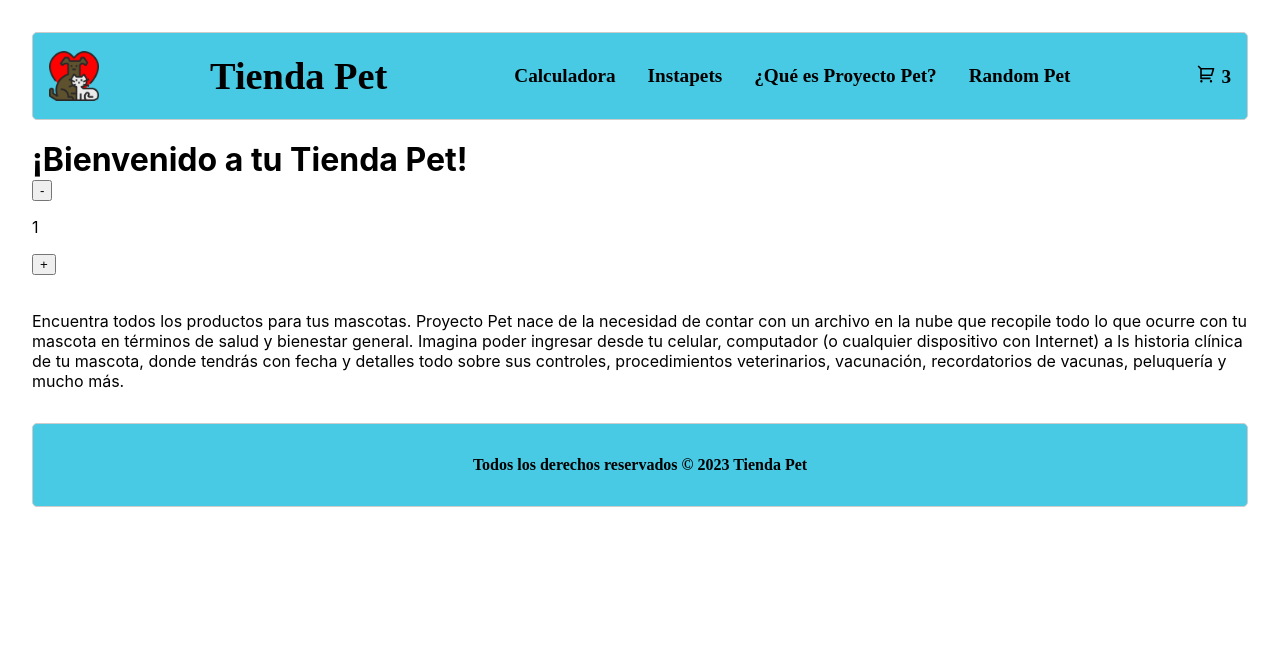
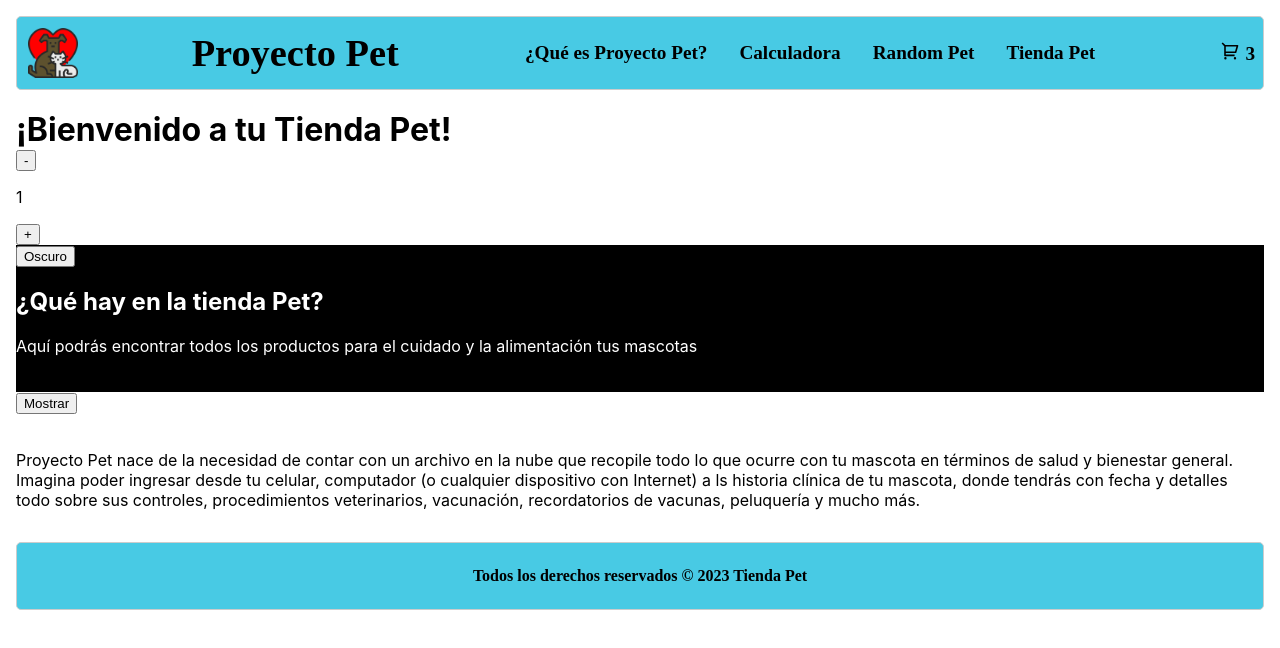
Before and after one commit to HolaKaths/React-PreEntrega2-RamirezArias, a React (Create React App) app: page / in a window 1280 px wide. Shown: the top 648 px of the page. Built offline with nearby package versions, Linux system fonts and the light colour scheme.

Commit message:
Nuevos componentes+ detalles entrega1

```diff
--- a/src/App.jsx
+++ b/src/App.jsx
@@ -3,7 +3,8 @@ import ItemListContainer from './components/ItemListContainer/ItemListContainer'
 import NavBar from './components/NavBar/NavBar';
 import Footer from './components/Footer/Footer';
 import ItemCount from './components/ItemCount/ItemCount';
-
+import Vista from './components/Vista/Vista';
+import Mensaje from './components/Mensaje/Mensaje';
 
 
 function App() {
@@ -15,11 +16,12 @@ function App() {
       <br />
       <ItemListContainer greeting="¡Bienvenido a tu Tienda Pet!" />
       <ItemCount />
-
+      <Vista />
+      <Mensaje />
       <br />
 
       <div className="content">
-        <p>Encuentra todos los productos para tus mascotas.
+        <p>
 
           Proyecto Pet nace de la necesidad de contar con un archivo en la nube que recopile todo lo
           que ocurre con tu mascota en términos de salud y bienestar general.
--- a/src/components/Footer/Footer.css
+++ b/src/components/Footer/Footer.css
@@ -5,7 +5,7 @@ footer {
     font-family: montserrat;
     font-size: 1rem;
     font-weight: bold;
-    padding: 1rem;
+    padding: 0.5rem;
     margin-top: 2rem;
     border: 1px solid #ccc;
     border-radius: 5px;
--- a/src/components/ItemCount/ItemCount.jsx
+++ b/src/components/ItemCount/ItemCount.jsx
@@ -4,14 +4,17 @@ import { useState } from "react";
 const ItemCount = () => {
     const [contador, setContador] = useState(1);
 
+    let maximo = 10;
     const aumentar = () => {
-        setContador(contador + 1);
-
+        if (contador < maximo) {
+            setContador(contador + 1);
+        }
     }
 
     const reducir = () => {
-        setContador(contador - 1);
-
+        if (contador > 1) {
+            setContador(contador - 1);
+        }
     }
 
     return (
--- /dev/null
+++ b/src/components/Mensaje/Mensaje.jsx
@@ -0,0 +1,17 @@
+import {useState} from "react";
+
+const Mensaje = () => {
+    const [mensaje, setMensaje] = useState (false) ;
+
+    const manejadorMensaje = () => {
+        setMensaje (!mensaje);
+    }
+  return (
+    <div>
+      <button onClick={manejadorMensaje}>  {mensaje ? "Ocultar" : "Mostrar"} </button>
+      {mensaje && <h2> Opción pet 1</h2>}
+    </div>
+  )
+}
+
+export default Mensaje
--- a/src/components/NavBar/NavBar.css
+++ b/src/components/NavBar/NavBar.css
@@ -1,3 +1,5 @@
+
+
 header {
     display: flex;
     align-items: center;
@@ -7,11 +9,13 @@ header {
     font-size: large;
     font-weight: bold;
     font-size: 1.2rem;
-    padding: 1rem;
+    padding: 0.5rem;
     border: 1px solid #ccc;
     border-radius: 5px;
 
 }
+
+
 
 li {
     display: flex;
@@ -31,6 +35,7 @@ header img {
     width: 50px;
     cursor: pointer;
     transition: background-color 0.3s ease;
+    padding: 0.2rem;
 }
 
 ul {
--- a/src/components/NavBar/NavBar.jsx
+++ b/src/components/NavBar/NavBar.jsx
@@ -7,20 +7,22 @@ const NavBar = () => {
     return (
         <header>
             <img src={mascota} alt="Logo Pet" />
-            <h1> Tienda Pet</h1>
+
+            <h1> Proyecto Pet</h1>
+
             <nav>
                 <ul>
+                    <li>
+                    ¿Qué es Proyecto Pet?
+                    </li>
                     <li>
                         Calculadora
                     </li>
                     <li>
-                        Instapets
+                        Random Pet
                     </li>
                     <li>
-                        ¿Qué es Proyecto Pet?
-                    </li>
-                    <li>
-                        Random Pet
+                        Tienda Pet
                     </li>
                 </ul>
             </nav>
--- /dev/null
+++ b/src/components/Vista/Vista.css
@@ -0,0 +1,9 @@
+.claro {
+    background-color: white;
+    color:black;
+}
+
+.claro {
+    background-color: black;
+    color:white;
+}
--- /dev/null
+++ b/src/components/Vista/Vista.jsx
@@ -0,0 +1,25 @@
+import './Vista.css';
+import { useState } from 'react';
+
+
+const Vista = () => {
+    const [modoOscuro, setModoOscuro] = useState(false);
+
+    const cambiarModo = () => {
+        setModoOscuro(!modoOscuro);
+    }
+
+    const estilo = modoOscuro ? "oscuro" : "claro";
+
+    return (
+        <div className={estilo}>
+            <button onClick={cambiarModo}>  {modoOscuro ? "Claro" : "Oscuro"} </button>
+            <h2> ¿Qué hay en la tienda Pet? </h2>
+            <p> Aquí podrás encontrar todos los productos para el cuidado y la alimentación tus mascotas
+            </p>
+            <br />
+        </div>
+    )
+}
+
+export default Vista
--- a/src/index.css
+++ b/src/index.css
@@ -1,5 +1,5 @@
 body {
-  margin: 2rem;
+  margin: 1rem;
   font-family: -apple-system, BlinkMacSystemFont, 'Segoe UI', 'Roboto', 'Oxygen',
     'Ubuntu', 'Cantarell', 'Fira Sans', 'Droid Sans', 'Helvetica Neue',
     sans-serif;
```
